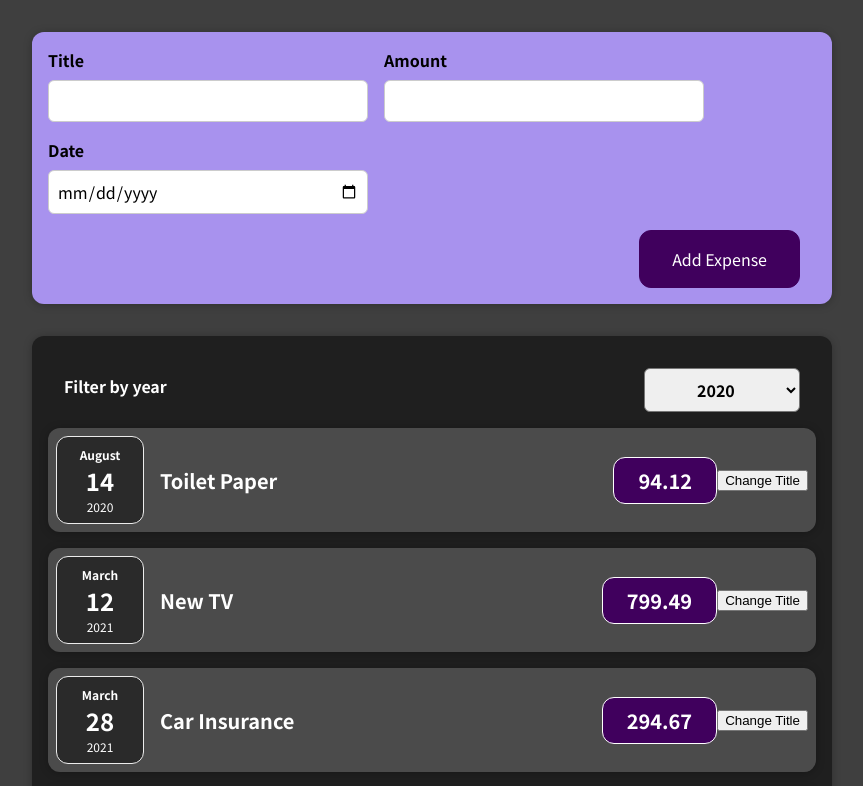
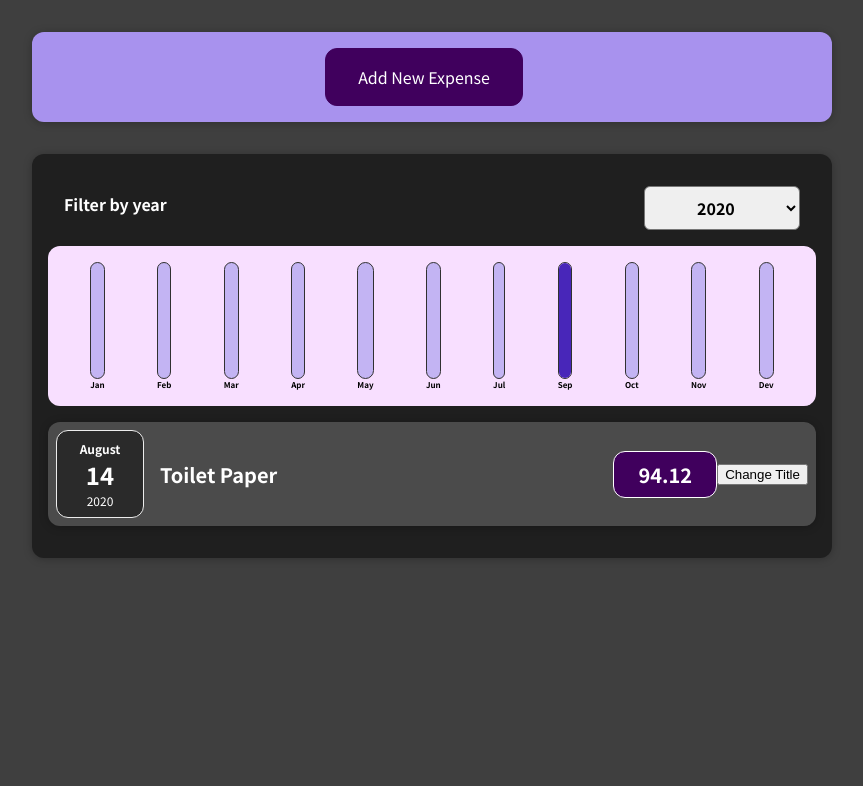
Before and after one commit to RafaelFCarneiro/react-complete-guide, a React (Create React App) app: page / in a window 1280 px wide. Shown: the top 786 px of the page, without its empty margins (208-1071 px from the left). Built offline with nearby package versions, Linux system fonts and the light colour scheme.

Commit message:
Section 5: Rendering Lists & Conditional Content

```diff
--- a/src/App.js
+++ b/src/App.js
@@ -1,8 +1,23 @@
+import { useState } from 'react';
 import Expenses from './components/Expenses/Expenses';
 import NewExpense from './components/NewExpense/NewExpense';
 
 function App() {
-  const expenses = [
+  const [expenses, setExpenses] = useState(DUMMY_EXPENSES);
+  const addExpenseHandler = (expense) =>
+    setExpenses((prevExpenses) => [expense, ...prevExpenses]);
+
+  return (
+    <div>
+      <NewExpense onAddExpense={addExpenseHandler} />
+      <Expenses expenses={expenses} />
+    </div>
+  );
+}
+
+export default App;
+
+const DUMMY_EXPENSES = [
   {
     id: 'e1',
     title: 'Toilet Paper',
@@ -23,17 +38,3 @@ function App() {
     date: new Date(2021, 5, 12),
   },
 ];
-
-  const addExpenseHandler = (expense) => {
-    console.log(expense);
-  }
-
-  return (
-    <div>
-      <NewExpense onAddExpense={addExpenseHandler}/>
-      <Expenses expenses={expenses} />
-    </div>
-  );
-}
-
-export default App;
--- /dev/null
+++ b/src/components/Chart/Chart.css
@@ -0,0 +1,9 @@
+.chart {
+  padding: 1rem;
+  border-radius: 12px;
+  background-color: #f8dfff;
+  text-align: center;
+  display: flex;
+  justify-content: space-around;
+  height: 10rem;
+}
--- /dev/null
+++ b/src/components/Chart/Chart.js
@@ -0,0 +1,22 @@
+import ChartBar from './ChartBar';
+import './Chart.css';
+
+function Chart({ dataPoints }) {
+  const dataPointsValues = dataPoints.map((dataPoint) => dataPoint.value);
+  const totalMaximum = Math.max(...dataPointsValues);
+
+  return (
+    <div className="chart">
+      {dataPoints.map((dataPoint) => (
+        <ChartBar
+          key={dataPoint.label}
+          value={dataPoint.value}
+          maxValue={totalMaximum}
+          label={dataPoint.label}
+        />
+      ))}
+    </div>
+  );
+}
+
+export default Chart;
--- /dev/null
+++ b/src/components/Chart/ChartBar.css
@@ -0,0 +1,30 @@
+.chart-bar {
+  height: 100%;
+  display: flex;
+  flex-direction: column;
+  align-items: center;
+}
+
+.chart-bar__inner {
+  height: 100%;
+  width: 100%;
+  border: 1px solid #313131;
+  border-radius: 12px;
+  background-color: #c3b4f3;
+  overflow: hidden;
+  display: flex;
+  flex-direction: column;
+  justify-content: flex-end;
+}
+
+.chart-bar__fill {
+  background-color: #4826b9;
+  width: 100%;
+  transition: all 0.3s ease-out;
+}
+
+.chart-bar__label {
+  font-weight: bold;
+  font-size: 0.5rem;
+  text-align: center;
+}
--- /dev/null
+++ b/src/components/Chart/ChartBar.js
@@ -0,0 +1,22 @@
+import './ChartBar.css';
+
+function ChartBar(props) {
+  let barFillHeight = '0%';
+  if (props.maxValue > 0) {
+    barFillHeight = Math.round((props.value / props.maxValue) * 100) + '%';
+  }
+
+  return (
+    <div className="chart-bar">
+      <div className="chart-bar__inner">
+        <div
+          className="chart-bar__fill"
+          style={{ height: barFillHeight }}
+        ></div>
+      </div>
+      <div className="chart-bar__label">{props.label}</div>
+    </div>
+  );
+}
+
+export default ChartBar;
--- a/src/components/Expenses/ExpenseItem.js
+++ b/src/components/Expenses/ExpenseItem.js
@@ -9,6 +9,7 @@ const ExpenseItem = (props) => {
 
   const { date, amount } = props;
   return (
+    <li>
       <Card className="expense-item">
         {date && <ExpenseDate date={date} />}
         <div className="expense-item__description">
@@ -17,6 +18,7 @@ const ExpenseItem = (props) => {
         </div>
         <button onClick={clickHandler}>Change Title</button>
       </Card>
+    </li>
   );
 };
 
--- a/src/components/Expenses/Expenses.js
+++ b/src/components/Expenses/Expenses.js
@@ -1,12 +1,14 @@
 import './Expenses.css';
-import ExpenseItem from './ExpenseItem';
 import Card from '../UI/Card';
 import ExpensesFilter from './ExpensesFilter';
 import { useState } from 'react';
+import ExpensesList from './ExpensesList';
+import ExpensesChart from './ExpensesChart';
 
 function Expenses({ expenses }) {
   const [filteredYear, setFilteredYear] = useState('2020');
   const filterChangeHandler = setFilteredYear;
+  const filteredItems = getFilteredExpenses(filteredYear, expenses);
 
   return (
     <Card className="expenses">
@@ -14,17 +16,16 @@ function Expenses({ expenses }) {
         selected={filteredYear}
         onChangeFilter={filterChangeHandler}
       />
-      {expenses &&
-        expenses.map((exp) => (
-          <ExpenseItem
-            key={exp.id}
-            title={exp.title}
-            date={exp.date}
-            amount={exp.amount}
-          />
-        ))}
+      <ExpensesChart expenses={filteredItems} />
+      <ExpensesList items={filteredItems} filter={{ year: filteredYear }} />
     </Card>
   );
 }
 
 export default Expenses;
+
+function getFilteredExpenses(filteredYear, items = []) {
+  return items.filter((exp) =>
+    exp.date.getFullYear().toString().includes(filteredYear)
+  );
+}
--- /dev/null
+++ b/src/components/Expenses/ExpensesChart.js
@@ -0,0 +1,26 @@
+import Chart from '../Chart/Chart';
+
+function ExpensesChart(props) {
+  const chartDataPoints = [
+    { label: 'Jan', value: 0 },
+    { label: 'Feb', value: 0 },
+    { label: 'Mar', value: 0 },
+    { label: 'Apr', value: 0 },
+    { label: 'May', value: 0 },
+    { label: 'Jun', value: 0 },
+    { label: 'Jul', value: 0 },
+    { label: 'Sep', value: 0 },
+    { label: 'Oct', value: 0 },
+    { label: 'Nov', value: 0 },
+    { label: 'Dev', value: 0 },
+  ];
+
+  for (const expense of props.expenses) {
+    const expenseMonth = expense.date.getMonth();
+    chartDataPoints[expenseMonth].value += expense.amount;
+  }
+
+  return <Chart dataPoints={chartDataPoints} />;
+}
+
+export default ExpensesChart;
--- /dev/null
+++ b/src/components/Expenses/ExpensesList.css
@@ -0,0 +1,9 @@
+.expenses-list {
+  list-style: none;
+  padding: 0;
+}
+
+.expenses-list__fallback {
+  color: white;
+  text-align: center;
+}
--- /dev/null
+++ b/src/components/Expenses/ExpensesList.js
@@ -0,0 +1,23 @@
+import './ExpensesList.css';
+import ExpenseItem from './ExpenseItem';
+
+function ExpensesList({ items, filter }) {
+  if (!items.length) {
+    return <h2 className="expenses-list__fallback">Found no expenses</h2>;
+  }
+
+  return (
+    <ul className="expenses-list">
+      {items.map((exp) => (
+        <ExpenseItem
+          key={exp.id}
+          title={exp.title}
+          date={exp.date}
+          amount={exp.amount}
+        />
+      ))}
+    </ul>
+  );
+}
+
+export default ExpensesList;
--- a/src/components/NewExpense/ExpenseForm.js
+++ b/src/components/NewExpense/ExpenseForm.js
@@ -11,7 +11,7 @@ function ExpenseForm(props) {
   const dateChangeHandler = (event) => setDate(event.target.value);
   const submitHandler = (event) => {
     event.preventDefault();
-    props.onSaveExpenseData({ title, amount, date: new Date(date) })
+    props.onSaveExpenseData({ title, amount: +amount, date: new Date(date) })
 
     setTitle('');
     setAmount('');
@@ -47,6 +47,7 @@ function ExpenseForm(props) {
         </div>
       </div>
       <div className="new-expense__actions">
+        {props.onCancel && <button type="button" onClick={props.onCancel}>Cancel</button>}
         <button type="submit">Add Expense</button>
       </div>
     </form>
--- a/src/components/NewExpense/NewExpense.js
+++ b/src/components/NewExpense/NewExpense.js
@@ -1,7 +1,10 @@
+import { useState } from 'react';
 import ExpenseForm from './ExpenseForm';
 import './NewExpense.css';
 
 function NewExpense(props) {
+  const [isEditing, setIsEditing] = useState(false);
+
   const onSaveExpenseDataHandler = (expenseData) => {
     const addedExpenseData = {
       ...expenseData,
@@ -9,10 +12,20 @@ function NewExpense(props) {
     };
     props.onAddExpense(addedExpenseData);
   };
+  const startEditingHandler = () => setIsEditing(true);
+  const stopEditingHandler = () => setIsEditing(false);
 
   return (
     <div className="new-expense">
-      <ExpenseForm onSaveExpenseData={onSaveExpenseDataHandler} />
+      {!isEditing && (
+        <button onClick={startEditingHandler}>Add New Expense</button>
+      )}
+      {isEditing && (
+        <ExpenseForm
+          onSaveExpenseData={onSaveExpenseDataHandler}
+          onCancel={stopEditingHandler}
+        />
+      )}
     </div>
   );
 }
```
Lines whose indentation alone changed are shown as unchanged.
